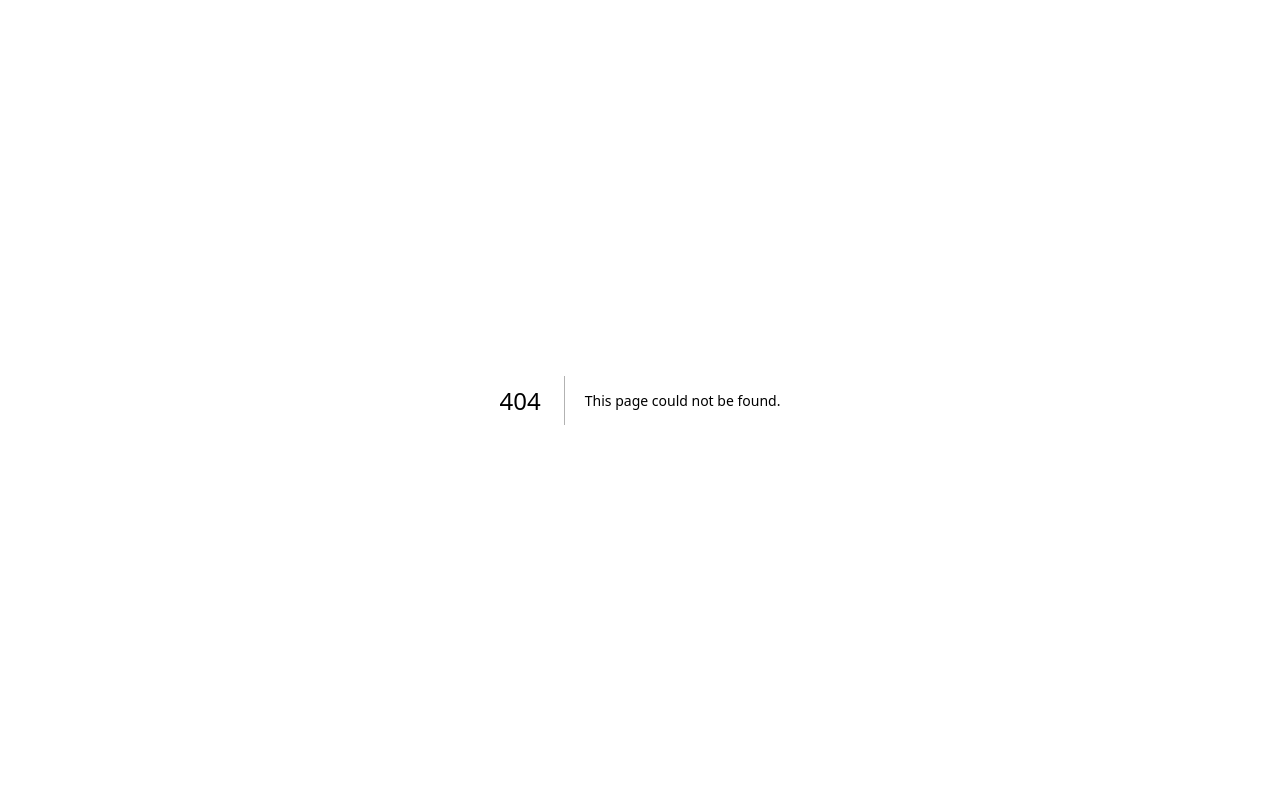
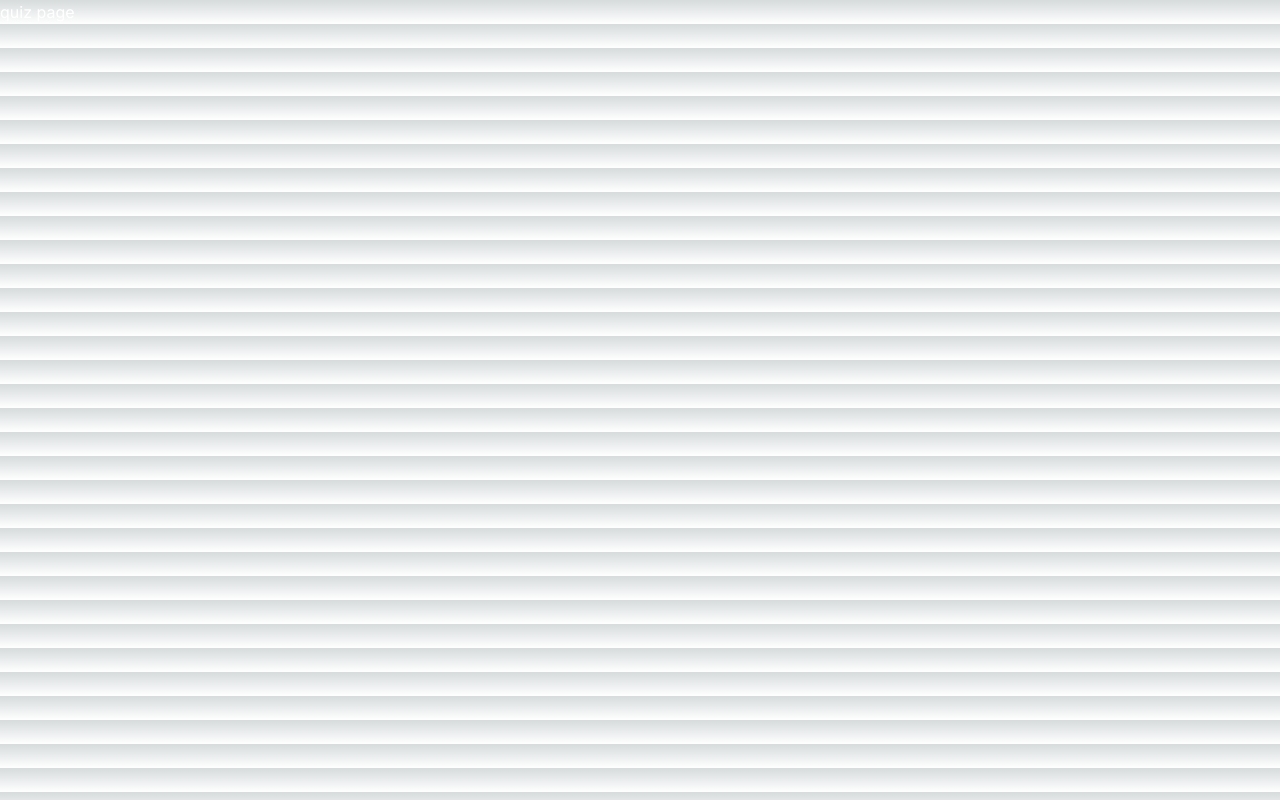
Before and after one commit to AadiXC0DE/Elabs-Quiz, a Next.js app in the folder client/: page /quiz in a window 1280 px wide. Before the commit this address had no page. Built offline with nearby package versions, Linux system fonts and the light colour scheme.

Commit message:
created quiz page

```diff
--- /dev/null
+++ b/client/src/app/quiz/page.jsx
@@ -0,0 +1,7 @@
+export default function quiz() {
+  return (
+    <div>
+      <h1 className=" text-white">quiz page</h1>
+    </div>
+  );
+}
```
